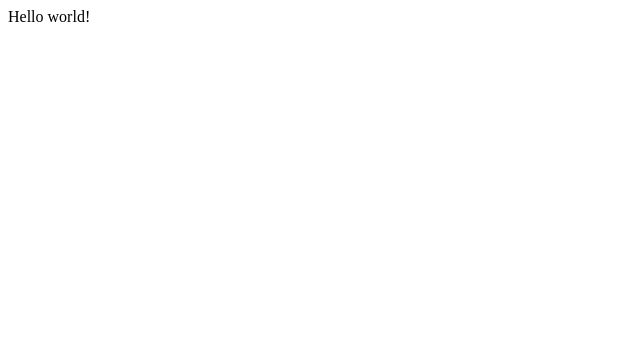
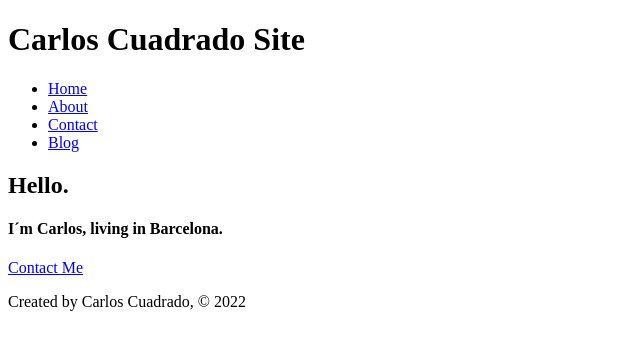
Before and after one commit to CarlosMCuadrado/gatsby-bootcamp, a Gatsby site: page / in a window 1280 px wide. Shown: the whole page, without its empty margins (0-640 px from the left). Built offline with nearby package versions, Linux system fonts and the light colour scheme; Gatsby itself is replaced by a stand-in of ours.

Commit message:
Finished First hour tutorial from Andrew Med

```diff
--- /dev/null
+++ b/src/components/footer.js
@@ -0,0 +1,11 @@
+import * as React from 'react'
+
+const Footer = () => {
+    return (
+        <footer>
+            <p>Created by Carlos Cuadrado, © 2022</p>
+        </footer>
+    )
+}
+
+export default Footer
--- /dev/null
+++ b/src/components/header.js
@@ -0,0 +1,28 @@
+import * as React from 'react'
+import { Link } from 'gatsby'
+
+const Header = () => {
+    return (
+        <header>
+        <h1>Carlos Cuadrado Site</h1>
+        <nav>
+            <ul>
+                <li>
+                    <Link to="/">Home</Link>
+                </li>
+                <li>
+                    <Link to="/about">About</Link>
+                </li>
+                <li>
+                    <Link to="/contact">Contact</Link>
+                </li>
+                <li>
+                    <Link to="/blog">Blog</Link>
+                </li>
+            </ul>
+        </nav>
+        </header>
+    )
+}
+
+export default Header
--- /dev/null
+++ b/src/components/layout.js
@@ -0,0 +1,16 @@
+import * as React from 'react'
+
+import Header from '../components/header'
+import Footer from '../components/footer'
+
+const Layout = (props) => {
+    return (
+        <div>
+            <Header />
+            {props.children}
+            <Footer />
+        </div>
+    )
+}
+
+export default Layout
--- a/src/pages/index.js
+++ b/src/pages/index.js
@@ -1,5 +1,18 @@
-import React from "react"
+import * as React from 'react'
+import { Link } from 'gatsby'
 
-export default function Home() {
-  return <div>Hello world!</div>
+import Layout from '../components/layout'
+
+const IndexPage = () => {
+  return (
+    <Layout>
+        <h2>Hello.</h2>
+        <h4>I´m Carlos, living in Barcelona.</h4>
+        <Link to="/contact">
+         Contact Me
+        </Link>
+    </Layout>
+  )
 }
+
+export default IndexPage
```
Also changed, not shown: src/pages/about.js (added, +19 -0 lines), src/pages/blog.js (added, +14 -0 lines), src/pages/contact.js (added, +16 -0 lines).
